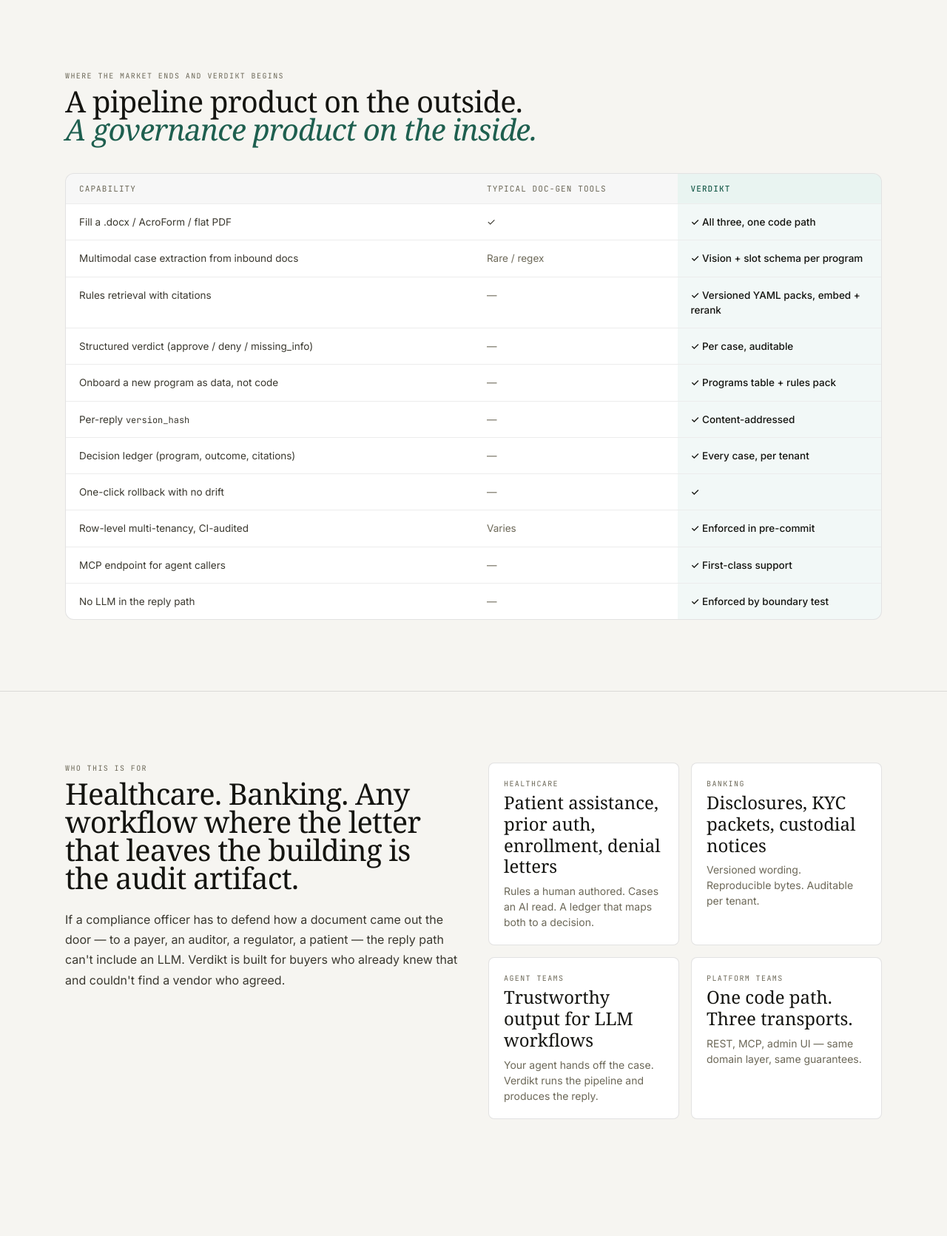
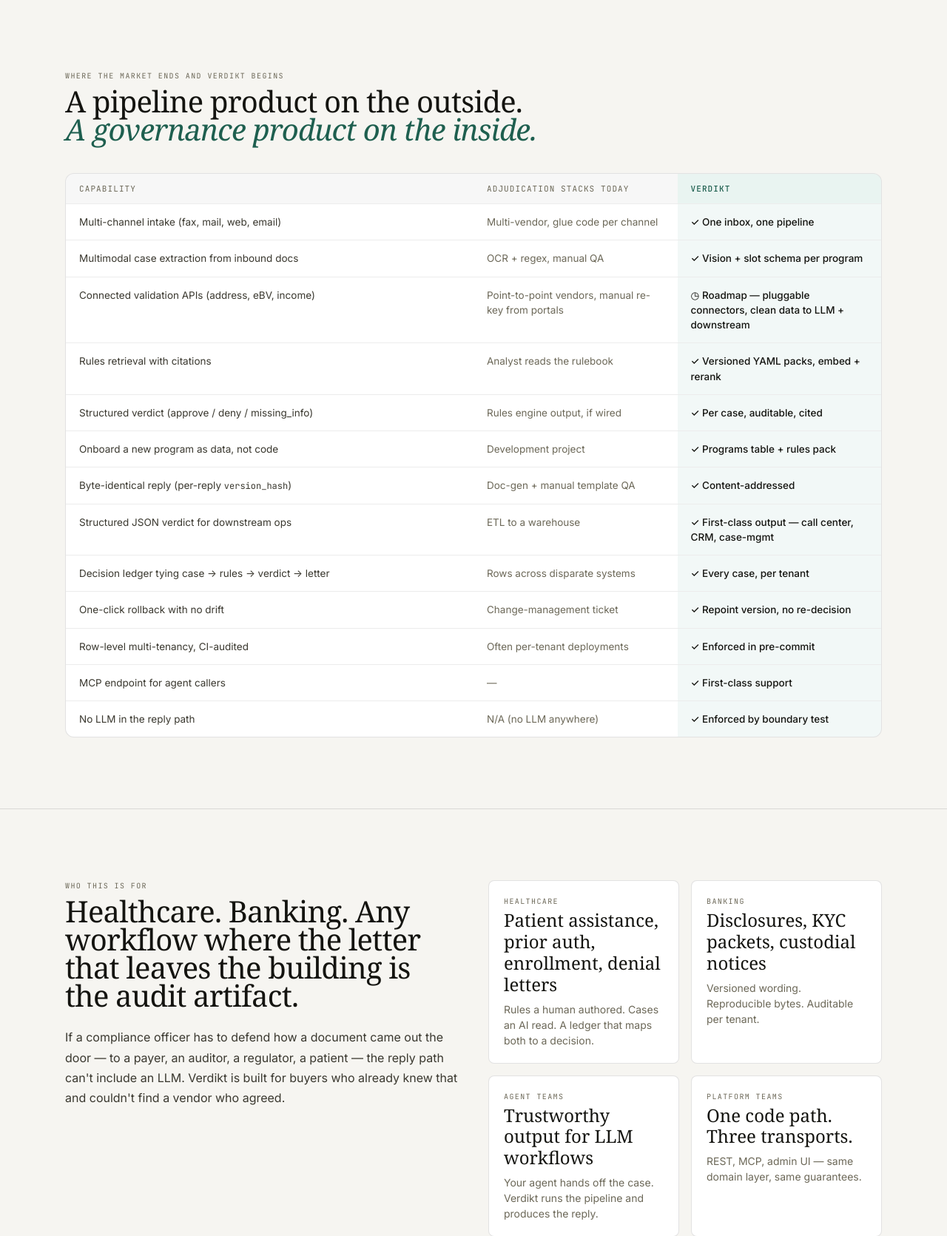
Before and after one commit to ajandan/verdikt-hackathon, a Python web app: template src/docgen/ui/templates/landing.html in a window 1280 px wide. Shown: the part 3402-5073 px from the top of the page at 74% size. Run offline with Jinja, Linux system fonts and the light colour scheme; the template is opened without the code that fills it, so the values that code supplies are empty; some web fonts are replaced.

Commit message:
Reframe comparison against adjudication stacks, add connector roadmap row
Swap "Typical doc-gen tools" header for "Adjudication stacks today" and
rewrite rows to match — that's the real competitive category for PAP /
case-intake buyers, not template renderers. Add a roadmap row for
connected validation APIs (address, eBV, income) so judges see the
enrichment plane is on the map without us claiming it's shipped.

Co-Authored-By: Claude Opus 4.7 <noreply@anthropic.com>

```diff
--- a/src/docgen/ui/templates/landing.html
+++ b/src/docgen/ui/templates/landing.html
@@ -795,20 +795,22 @@
     <div class="cmp">
       <div class="cmp-row">
         <div class="cmp-cell head">Capability</div>
-        <div class="cmp-cell head">Typical doc-gen tools</div>
+        <div class="cmp-cell head">Adjudication stacks today</div>
         <div class="cmp-cell head q">Verdikt</div>
       </div>
-      <div class="cmp-row"><div class="cmp-cell">Fill a .docx / AcroForm / flat PDF</div><div class="cmp-cell" data-label="Others">✓</div><div class="cmp-cell q" data-label="Verdikt">✓ All three, one code path</div></div>
-      <div class="cmp-row"><div class="cmp-cell">Multimodal case extraction from inbound docs</div><div class="cmp-cell mute" data-label="Others">Rare / regex</div><div class="cmp-cell q" data-label="Verdikt">✓ Vision + slot schema per program</div></div>
-      <div class="cmp-row"><div class="cmp-cell">Rules retrieval with citations</div><div class="cmp-cell mute" data-label="Others">—</div><div class="cmp-cell q" data-label="Verdikt">✓ Versioned YAML packs, embed + rerank</div></div>
-      <div class="cmp-row"><div class="cmp-cell">Structured verdict (approve / deny / missing_info)</div><div class="cmp-cell mute" data-label="Others">—</div><div class="cmp-cell q" data-label="Verdikt">✓ Per case, auditable</div></div>
-      <div class="cmp-row"><div class="cmp-cell">Onboard a new program as data, not code</div><div class="cmp-cell mute" data-label="Others">—</div><div class="cmp-cell q" data-label="Verdikt">✓ Programs table + rules pack</div></div>
-      <div class="cmp-row"><div class="cmp-cell">Per-reply <span class="mono" style="font-size:12px;">version_hash</span></div><div class="cmp-cell mute" data-label="Others">—</div><div class="cmp-cell q" data-label="Verdikt">✓ Content-addressed</div></div>
-      <div class="cmp-row"><div class="cmp-cell">Decision ledger (program, outcome, citations)</div><div class="cmp-cell mute" data-label="Others">—</div><div class="cmp-cell q" data-label="Verdikt">✓ Every case, per tenant</div></div>
-      <div class="cmp-row"><div class="cmp-cell">One-click rollback with no drift</div><div class="cmp-cell mute" data-label="Others">—</div><div class="cmp-cell q" data-label="Verdikt">✓</div></div>
-      <div class="cmp-row"><div class="cmp-cell">Row-level multi-tenancy, CI-audited</div><div class="cmp-cell mute" data-label="Others">Varies</div><div class="cmp-cell q" data-label="Verdikt">✓ Enforced in pre-commit</div></div>
-      <div class="cmp-row"><div class="cmp-cell">MCP endpoint for agent callers</div><div class="cmp-cell mute" data-label="Others">—</div><div class="cmp-cell q" data-label="Verdikt">✓ First-class support</div></div>
-      <div class="cmp-row"><div class="cmp-cell">No LLM in the reply path</div><div class="cmp-cell mute" data-label="Others">—</div><div class="cmp-cell q" data-label="Verdikt">✓ Enforced by boundary test</div></div>
+      <div class="cmp-row"><div class="cmp-cell">Multi-channel intake (fax, mail, web, email)</div><div class="cmp-cell mute" data-label="Adjudication stacks today">Multi-vendor, glue code per channel</div><div class="cmp-cell q" data-label="Verdikt">✓ One inbox, one pipeline</div></div>
+      <div class="cmp-row"><div class="cmp-cell">Multimodal case extraction from inbound docs</div><div class="cmp-cell mute" data-label="Adjudication stacks today">OCR + regex, manual QA</div><div class="cmp-cell q" data-label="Verdikt">✓ Vision + slot schema per program</div></div>
+      <div class="cmp-row"><div class="cmp-cell">Connected validation APIs (address, eBV, income)</div><div class="cmp-cell mute" data-label="Adjudication stacks today">Point-to-point vendors, manual re-key from portals</div><div class="cmp-cell q" data-label="Verdikt">◷ Roadmap — pluggable connectors, clean data to LLM + downstream</div></div>
+      <div class="cmp-row"><div class="cmp-cell">Rules retrieval with citations</div><div class="cmp-cell mute" data-label="Adjudication stacks today">Analyst reads the rulebook</div><div class="cmp-cell q" data-label="Verdikt">✓ Versioned YAML packs, embed + rerank</div></div>
+      <div class="cmp-row"><div class="cmp-cell">Structured verdict (approve / deny / missing_info)</div><div class="cmp-cell mute" data-label="Adjudication stacks today">Rules engine output, if wired</div><div class="cmp-cell q" data-label="Verdikt">✓ Per case, auditable, cited</div></div>
+      <div class="cmp-row"><div class="cmp-cell">Onboard a new program as data, not code</div><div class="cmp-cell mute" data-label="Adjudication stacks today">Development project</div><div class="cmp-cell q" data-label="Verdikt">✓ Programs table + rules pack</div></div>
+      <div class="cmp-row"><div class="cmp-cell">Byte-identical reply (per-reply <span class="mono" style="font-size:12px;">version_hash</span>)</div><div class="cmp-cell mute" data-label="Adjudication stacks today">Doc-gen + manual template QA</div><div class="cmp-cell q" data-label="Verdikt">✓ Content-addressed</div></div>
+      <div class="cmp-row"><div class="cmp-cell">Structured JSON verdict for downstream ops</div><div class="cmp-cell mute" data-label="Adjudication stacks today">ETL to a warehouse</div><div class="cmp-cell q" data-label="Verdikt">✓ First-class output — call center, CRM, case-mgmt</div></div>
+      <div class="cmp-row"><div class="cmp-cell">Decision ledger tying case → rules → verdict → letter</div><div class="cmp-cell mute" data-label="Adjudication stacks today">Rows across disparate systems</div><div class="cmp-cell q" data-label="Verdikt">✓ Every case, per tenant</div></div>
+      <div class="cmp-row"><div class="cmp-cell">One-click rollback with no drift</div><div class="cmp-cell mute" data-label="Adjudication stacks today">Change-management ticket</div><div class="cmp-cell q" data-label="Verdikt">✓ Repoint version, no re-decision</div></div>
+      <div class="cmp-row"><div class="cmp-cell">Row-level multi-tenancy, CI-audited</div><div class="cmp-cell mute" data-label="Adjudication stacks today">Often per-tenant deployments</div><div class="cmp-cell q" data-label="Verdikt">✓ Enforced in pre-commit</div></div>
+      <div class="cmp-row"><div class="cmp-cell">MCP endpoint for agent callers</div><div class="cmp-cell mute" data-label="Adjudication stacks today">—</div><div class="cmp-cell q" data-label="Verdikt">✓ First-class support</div></div>
+      <div class="cmp-row"><div class="cmp-cell">No LLM in the reply path</div><div class="cmp-cell mute" data-label="Adjudication stacks today">N/A (no LLM anywhere)</div><div class="cmp-cell q" data-label="Verdikt">✓ Enforced by boundary test</div></div>
     </div>
   </div>
 </section>
```
